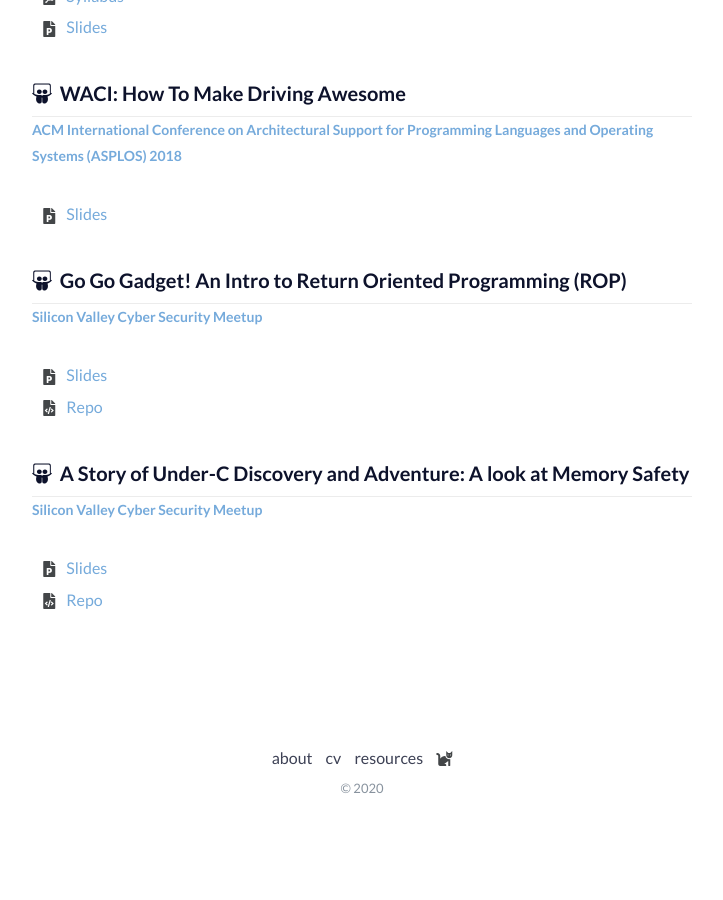
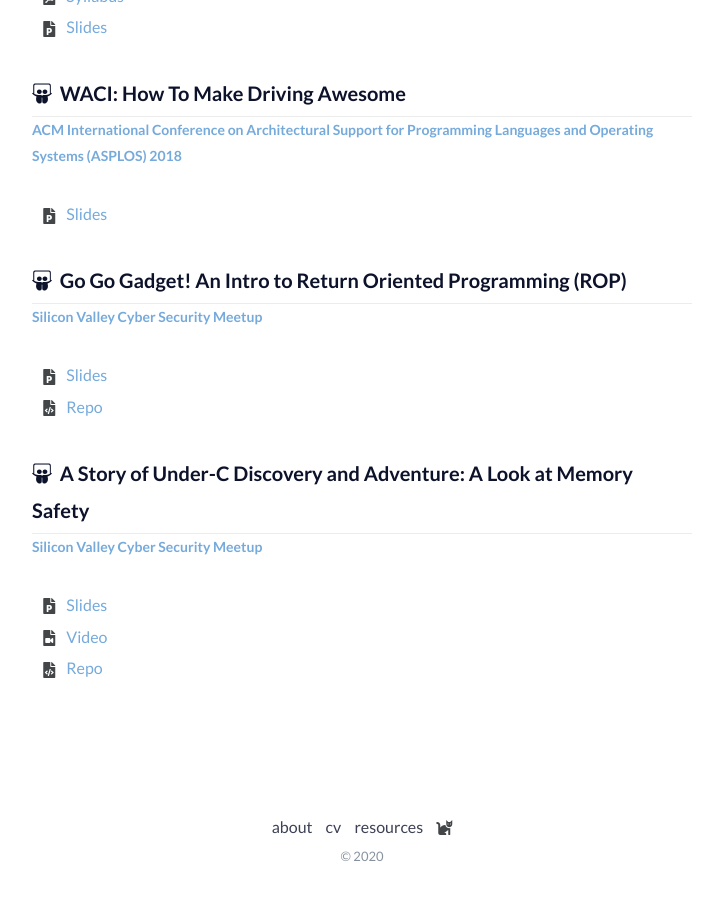
Before and after one commit to mayanez/mayanez.github.io, a Jekyll site: the page built from resources.html, in a window 1280 px wide and 900 px high, scrolled down 1186 px. Shown: the whole window, without its empty margins (278-1001 px from the left). Built offline with Jekyll 4.4.1, drawn with Linux system fonts in a browser that asks for light colours; before the commit the page ends 2018 px from its top, so only the background shows below that.

Commit message:
Add video

```diff
--- a/_data/resources.yml
+++ b/_data/resources.yml
@@ -83,13 +83,16 @@
           url: "https://gist.github.com/mayanez/c6bb9f2a26fa75261a9a26a0a637531b"
 
 - talk:
-    title: "A Story of Under-C Discovery and Adventure: A look at Memory Safety"
+    title: "A Story of Under-C Discovery and Adventure: A Look at Memory Safety"
     venue: Silicon Valley Cyber Security Meetup
     url: "https://www.meetup.com/siliconvalleysecurity/events/269320406/"
     files:
       - ppt:
           name: Slides
           url: "/files/A_Story_of_Under-C_Discovery_and_Adventure-A_look_at_Memory_Safety.pdf"
+      - video:
+          name: Video
+          url: "https://youtu.be/psZJNSquskI"
       - code:
           name: Repo
           url: "https://github.com/mayanez/min-dop"
```
